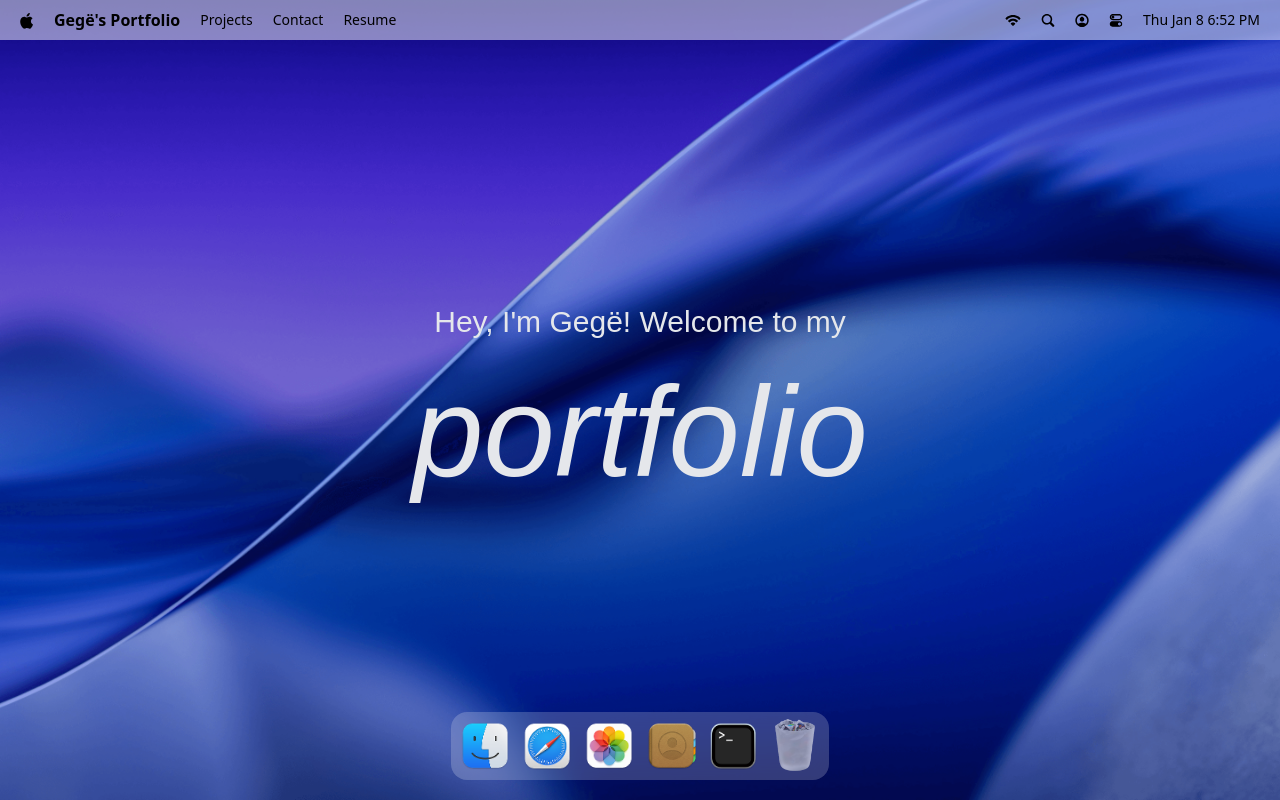
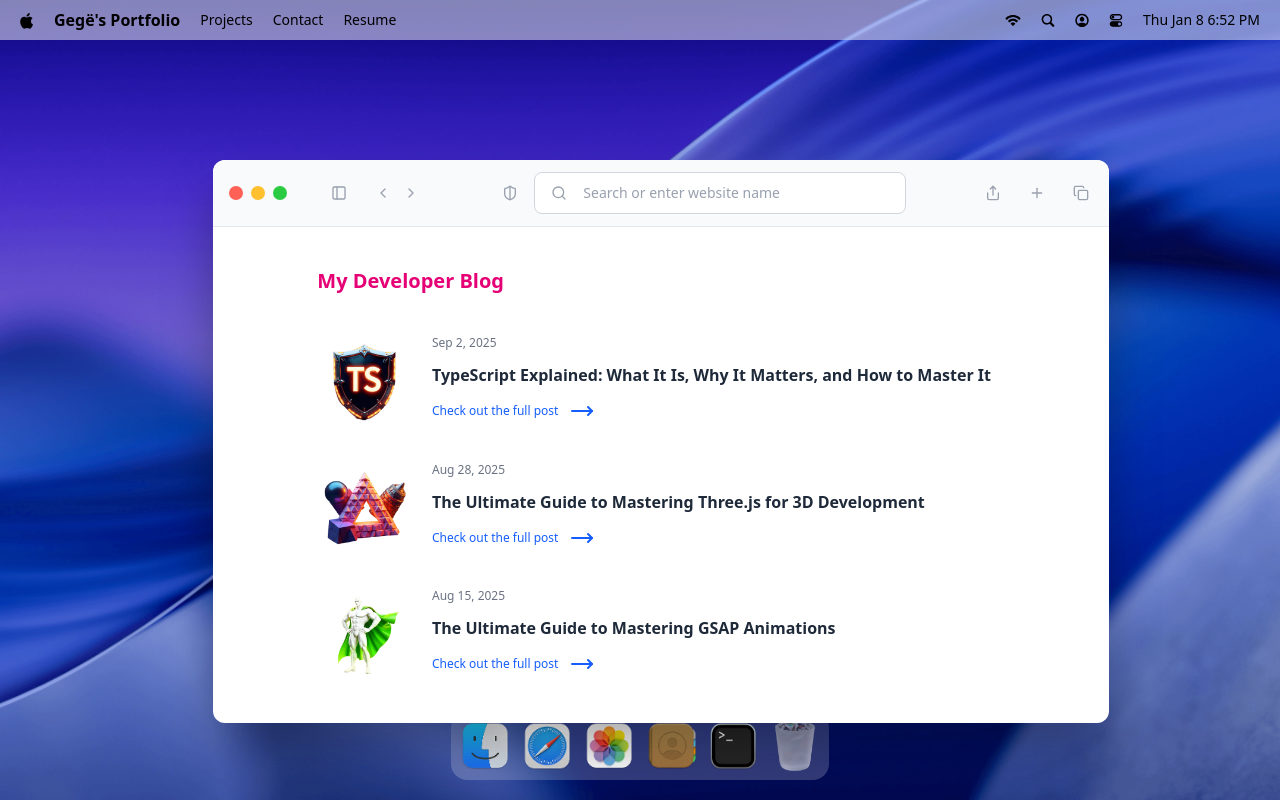
Before and after one commit to gnagavci/macos_portfolio, a React (Vite) app: page / in a window 1280 px wide. Both pictures are taken after a click on the button 547 px from the left and 746 px from the top of the page. Built offline with nearby package versions, Linux system fonts and the light colour scheme; a web font is replaced by a local one.

Commit message:
implement Safari blog post window

```diff
--- a/src/App.jsx
+++ b/src/App.jsx
@@ -2,6 +2,7 @@
 import { Draggable } from "gsap/Draggable";
 import gsap from "gsap";
 import Terminal from "#windows/Terminal.jsx";
+import SafariWindow from "#windows/Safari.jsx";
 
 gsap.registerPlugin(Draggable);
 
@@ -12,6 +13,7 @@
             <Welcome />
             <Dock />
             <Terminal />
+            <SafariWindow />
         </main>
     );
 };
--- /dev/null
+++ b/src/windows/Safari.jsx
@@ -0,0 +1,78 @@
+import { WindowControls } from "#components/index.js";
+import { blogPosts } from "#constants/index.js";
+import WindowWrapper from "#hoc/WindowWrapper.jsx";
+import {
+    ChevronLeft,
+    ChevronRight,
+    Copy,
+    PanelLeft,
+    Plus,
+    Search,
+    ShieldHalf,
+    Share,
+    MoveRight,
+} from "lucide-react";
+import React from "react";
+
+const Safari = () => {
+    return (
+        <>
+            <div id="window-header">
+                <WindowControls target="safari" />
+
+                <PanelLeft className="ml-10 icon" />
+                <div className="flex items-center gap-1 ml-5">
+                    <ChevronLeft className="icon" />
+                    <ChevronRight className="icon" />
+                </div>
+
+                <div className="flex-1 flex-center gap-3">
+                    <ShieldHalf className="icon" />
+                    <div className="search">
+                        <Search className="icon" />
+                        <input
+                            type="text"
+                            placeholder="Search or enter website name"
+                            className="flex-1"
+                        />
+                    </div>
+                </div>
+                <div className="flex items-center gap-5">
+                    <Share className="icon" />
+                    <Plus className="icon" />
+                    <Copy className="icon" />
+                </div>
+            </div>
+
+            <div className="blog">
+                <h2>My Developer Blog</h2>
+                <div className="space-y-8">
+                    {blogPosts.map(({ id, image, title, date, link }) => (
+                        <div key={id} className="blog-post">
+                            <div className="col-span-2">
+                                <img src={image} alt={title} />
+                            </div>
+
+                            <div className="content">
+                                <p>{date}</p>
+                                <h3>{title}</h3>
+                                <a
+                                    href={link}
+                                    target="_blank"
+                                    rel="noopener noreferrer"
+                                >
+                                    Check out the full post{" "}
+                                    <MoveRight className="icon-hover" />
+                                </a>
+                            </div>
+                        </div>
+                    ))}
+                </div>
+            </div>
+        </>
+    );
+};
+
+const SafariWindow = WindowWrapper(Safari, "safari");
+
+export default SafariWindow;
--- a/src/windows/index.js
+++ b/src/windows/index.js
@@ -1,3 +1,3 @@
 import Terminal from "./Terminal.jsx";
-
-export { Terminal };
+import Safari from "./Safari.jsx";
+export { Terminal, Safari };
```
